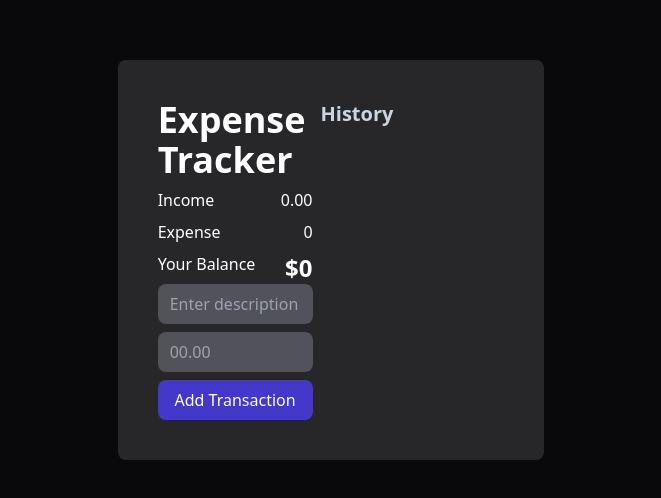
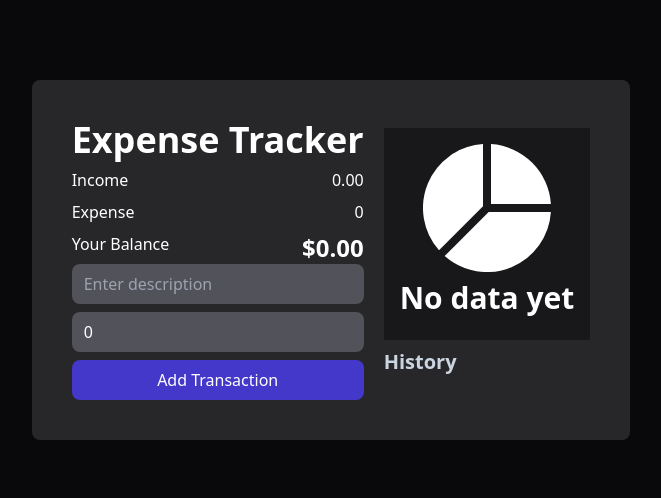
Before and after one commit to matiashernandev/react-expense-tracker, a React (Vite) app: page / in a window 1280 px wide. Shown: the part 140-638 px from the top of the page, without its empty margins (309-970 px from the left). Built offline with nearby package versions, Linux system fonts and the light colour scheme.

Commit message:
add chart with victory

```diff
--- a/package.json
+++ b/package.json
@@ -11,7 +11,9 @@
   },
   "dependencies": {
     "react": "^18.2.0",
-    "react-dom": "^18.2.0"
+    "react-dom": "^18.2.0",
+    "react-icons": "^4.10.1",
+    "victory": "^36.6.11"
   },
   "devDependencies": {
     "@types/react": "^18.0.37",
--- a/src/App.jsx
+++ b/src/App.jsx
@@ -1,4 +1,5 @@
 import Balance from "./components/Balance"
+import ExpenseChart from "./components/ExpenseChart"
 import IncomeExpenses from "./components/IncomeExpenses"
 import TransactionForm from "./components/transactions/TransactionForm"
 import TransactionList from "./components/transactions/TransactionList"
@@ -8,15 +9,16 @@ export default function App() {
   return (
     <GlobalProvider>
       <div className="bg-zinc-950 text-white h-screen flex justify-center items-center">
-        <div className="container mx-auto w-2/6">
-          <div className="bg-zinc-800 rounded-lg p-10 flex gap-x-2">
-            <div>
+        <div className="container mx-auto w-auto">
+          <div className="bg-zinc-800 rounded-lg p-10 flex  gap-5">
+            <div className="">
               <h1 className="text-4xl font-bold">Expense Tracker</h1>
               <IncomeExpenses />
               <Balance />
               <TransactionForm />
             </div>
-            <div className="w-full">
+            <div className="flex flex-col flex-1">
+              <ExpenseChart />
               <TransactionList />
             </div>
           </div>
--- a/src/components/Balance.jsx
+++ b/src/components/Balance.jsx
@@ -5,7 +5,7 @@ export default function Balance() {
 
   const amounts = transactions.map((transaction) => transaction.amount)
 
-  const total = amounts.reduce((acc, item) => (acc += item), 0)
+  const total = amounts.reduce((acc, item) => (acc += item), 0).toFixed(2)
 
   return (
     <div className="flex justify-between">
--- /dev/null
+++ b/src/components/ExpenseChart.jsx
@@ -0,0 +1,59 @@
+import { VictoryPie, VictoryLabel } from "victory"
+import { useGlobalState } from "../context/GlobalState"
+import { BsPieChartFill } from "react-icons/bs"
+
+export default function ExpenseChart() {
+  const { transactions } = useGlobalState()
+
+  const totalIncomes = transactions
+    .filter((transaction) => transaction.amount > 0)
+    .reduce((acc, transaction) => (acc += transaction.amount), 0)
+
+  const totalExpenses =
+    transactions
+      .filter((transaction) => transaction.amount < 0)
+      .reduce((acc, transaction) => (acc += transaction.amount), 0) * -1
+
+  console.log({
+    totalIncomes,
+    totalExpenses,
+  })
+
+  const expensesPercentage = Math.round((totalExpenses / totalIncomes) * 100)
+  const incomesPercentage = 100 - expensesPercentage
+
+  if (totalIncomes === 0 && totalExpenses === 0) {
+    return (
+      <div className="bg-zinc-900 p-4 my-2">
+        <div className="h-full flex items-center justify-center w-full flex-col">
+          <BsPieChartFill className="text-9xl" />
+          <h1 className="text-3xl font-bold my-2">No data yet</h1>
+        </div>
+      </div>
+    )
+  }
+
+  return (
+    <div className="bg-zinc-950">
+      <VictoryPie
+        colorScale={["#e74c3c", "#2ecc71"]}
+        data={[
+          { x: "Expenses", y: expensesPercentage },
+          { x: "Incomes", y: incomesPercentage },
+        ]}
+        animate={{
+          duration: 2000,
+        }}
+        labels={({ datum }) => datum.y}
+        labelComponent={
+          <VictoryLabel
+            angle={45}
+            style={{
+              fill: "white",
+            }}
+          />
+        }
+      />
+    </div>
+  )
+}
--- a/src/components/transactions/TransactionForm.jsx
+++ b/src/components/transactions/TransactionForm.jsx
@@ -13,6 +13,9 @@ export default function TransactionForm() {
       description,
       amount: +amount,
     })
+
+    setAmount(0)
+    setDescription("")
   }
 
   return (
@@ -23,6 +26,7 @@ export default function TransactionForm() {
           type="text"
           placeholder="Enter description"
           className="bg-zinc-600  px-3 py-2 rounded-lg block mb-2 w-full"
+          value={description}
         />
         <input
           onChange={(e) => setAmount(e.target.value)}
@@ -30,6 +34,7 @@ export default function TransactionForm() {
           step={0.01}
           placeholder="00.00"
           className="bg-zinc-600  px-3 py-2 rounded-lg block mb-2 w-full"
+          value={amount}
         />
         <button className="bg-indigo-700 py-2 px-3 w-full rounded-lg">
           Add Transaction
--- a/src/components/transactions/TransactionItem.jsx
+++ b/src/components/transactions/TransactionItem.jsx
@@ -1,14 +1,31 @@
 import { useGlobalState } from "../../context/GlobalState"
+import { BiTrash } from "react-icons/bi"
 
-export default function TransactionItem({ transaction }) {
+export default function TransactionItem({
+  transaction: { id, description, amount },
+}) {
   const { deleteTransaction } = useGlobalState()
+  const sign = amount < 0 ? "-" : "+"
 
   return (
-    <li className="bg-zinc-600 px-3 py-1 rounded-lg mb-2 w-full flex justify-between items-center">
-      <p className="text-sm">{transaction.description}</p>
-      <div>
-        <span>${transaction.amount}</span>
-        <button onClick={() => deleteTransaction(transaction.id)}>X</button>
+    <li
+      key={id}
+      className={
+        `bg-zinc-600 text-white px-3 py-1 rounded-lg mb-2 w-full flex justify-between items-center` +
+        ` ${amount < 0 ? "bg-red-700" : "bg-green-700"}`
+      }
+    >
+      {description}
+      <div className="flex justify-between w-full">
+        <span>
+          {sign}${Math.abs(amount)}
+        </span>
+        <button
+          onClick={() => deleteTransaction(id)}
+          className="font-bold text-white rounded-lg ml-2"
+        >
+          <BiTrash />
+        </button>
       </div>
     </li>
   )
--- a/src/index.css
+++ b/src/index.css
@@ -1,6 +1,3 @@
-html {
-    color-scheme: dark;
-}
 
 @tailwind base;
 @tailwind components;
```
Also changed, not shown: 1 other file (tests, documents, lock files or other folders).
